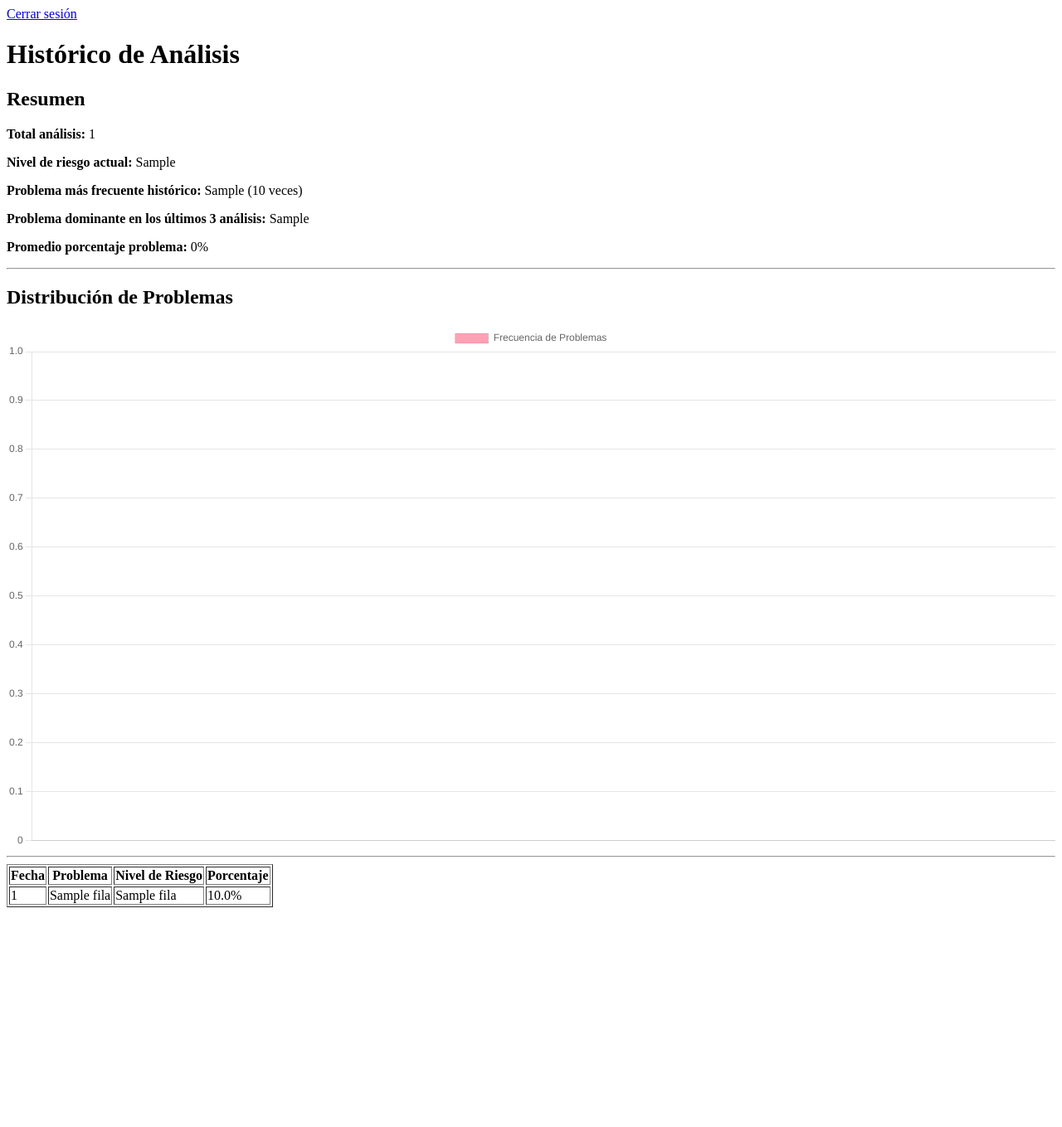
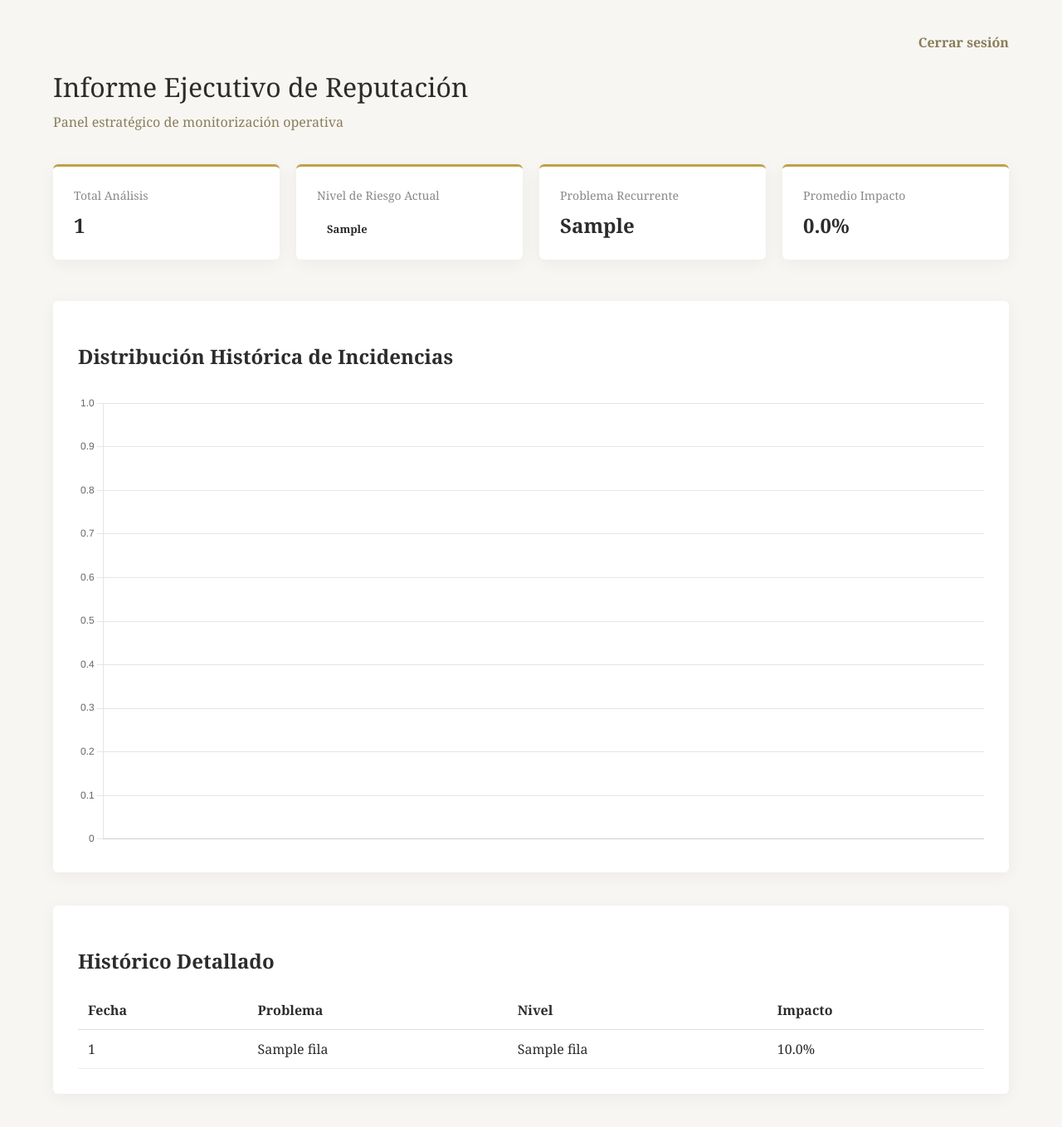
Before and after one commit to requenahectorr/imfull-ai-dashboard, a Flask app: template templates/dashboard.html in a window 1280 px wide. Shown: the whole page at 83% size. Before the commit the page ends 1094 px from the top, so only its background shows below. Run offline with Flask 3, Linux system fonts and the light colour scheme; the template is opened without the code that fills it: most values are stand-ins (such as "Sample title", 1, 10 or a date in 2020).

Commit message:
Premium executive dashboard design

```diff
--- a/templates/dashboard.html
+++ b/templates/dashboard.html
@@ -1,68 +1,171 @@
 <!DOCTYPE html>
 <html>
 <head>
-    <title>Dashboard Histórico</title>
-    <a href="/logout">Cerrar sesión</a>
+    <title>Dashboard Ejecutivo</title>
     <script src="https://cdn.jsdelivr.net/npm/chart.js"></script>
+    <style>
+        body {
+            margin: 0;
+            font-family: 'Georgia', serif;
+            background-color: #f8f6f2;
+            color: #2c2c2c;
+        }
+
+        .container {
+            width: 90%;
+            max-width: 1200px;
+            margin: 40px auto;
+        }
+
+        h1 {
+            font-size: 32px;
+            font-weight: 400;
+            margin-bottom: 10px;
+        }
+
+        .subtitle {
+            color: #8a7d5c;
+            margin-bottom: 40px;
+        }
+
+        .kpi-grid {
+            display: grid;
+            grid-template-columns: repeat(4, 1fr);
+            gap: 20px;
+            margin-bottom: 50px;
+        }
+
+        .kpi-card {
+            background: white;
+            padding: 25px;
+            border-radius: 6px;
+            box-shadow: 0 4px 20px rgba(0,0,0,0.05);
+            border-top: 3px solid #bfa14a;
+        }
+
+        .kpi-title {
+            font-size: 14px;
+            color: #888;
+            margin-bottom: 10px;
+        }
+
+        .kpi-value {
+            font-size: 24px;
+            font-weight: bold;
+        }
+
+        .risk-badge {
+            padding: 6px 12px;
+            border-radius: 20px;
+            font-size: 13px;
+            font-weight: bold;
+        }
+
+        .BAJO { background: #d4edda; color: #155724; }
+        .MODERADO { background: #fff3cd; color: #856404; }
+        .ALTO { background: #f8d7da; color: #721c24; }
+        .CRÍTICO { background: #5a0f0f; color: white; }
+
+        .section {
+            background: white;
+            padding: 30px;
+            border-radius: 6px;
+            box-shadow: 0 4px 20px rgba(0,0,0,0.05);
+            margin-bottom: 40px;
+        }
+
+        table {
+            width: 100%;
+            border-collapse: collapse;
+        }
+
+        table th {
+            text-align: left;
+            padding: 12px;
+            border-bottom: 1px solid #ddd;
+            font-weight: 600;
+        }
+
+        table td {
+            padding: 12px;
+            border-bottom: 1px solid #eee;
+        }
+
+        .logout {
+            text-align: right;
+            margin-bottom: 20px;
+        }
+
+        .logout a {
+            text-decoration: none;
+            color: #8a7d5c;
+            font-weight: bold;
+        }
+
+        canvas {
+            margin-top: 30px;
+        }
+    </style>
 </head>
 
 <body>
 
-    <h1>Histórico de Análisis</h1>
+<div class="container">
 
-    <h2>Resumen</h2>
+    <div class="logout">
+        <a href="/logout">Cerrar sesión</a>
+    </div>
 
-    <p><strong>Total análisis:</strong> {{ total_analisis }}</p>
+    <h1>Informe Ejecutivo de Reputación</h1>
+    <div class="subtitle">Panel estratégico de monitorización operativa</div>
 
-    <p><strong>Nivel de riesgo actual:</strong>
-    {% if ultimo_nivel == "BAJO" %}
-        <span style="color:green;"><strong>{{ ultimo_nivel }}</strong></span>
-    {% elif ultimo_nivel == "MODERADO" %}
-        <span style="color:orange;"><strong>{{ ultimo_nivel }}</strong></span>
-    {% elif ultimo_nivel == "ALTO" %}
-        <span style="color:red;"><strong>{{ ultimo_nivel }}</strong></span>
-    {% elif ultimo_nivel == "CRÍTICO" %}
-        <span style="color:darkred;"><strong>{{ ultimo_nivel }}</strong></span>
-    {% else %}
+    <!-- KPI CARDS -->
+    <div class="kpi-grid">
+
+        <div class="kpi-card">
+            <div class="kpi-title">Total Análisis</div>
+            <div class="kpi-value">{{ total_analisis }}</div>
+        </div>
+
+        <div class="kpi-card">
+            <div class="kpi-title">Nivel de Riesgo Actual</div>
+            <div class="kpi-value">
+                <span class="risk-badge {{ ultimo_nivel }}">
                     {{ ultimo_nivel }}
-    {% endif %}
-    </p>
+                </span>
+            </div>
+        </div>
 
-    <p>
-        <strong>Problema más frecuente histórico:</strong>
-        {{ problema_frecuente }}
-        ({{ frecuencia_problema }} veces)
-    </p>
+        <div class="kpi-card">
+            <div class="kpi-title">Problema Recurrente</div>
+            <div class="kpi-value">{{ problema_frecuente }}</div>
+        </div>
 
-    <p>
-        <strong>Problema dominante en los últimos 3 análisis:</strong>
-        {{ problema_reciente }}
-    </p>
+        <div class="kpi-card">
+            <div class="kpi-title">Promedio Impacto</div>
+            <div class="kpi-value">
+                {{ "%.1f"|format(promedio) }}%
+            </div>
+        </div>
 
-    <p>
-        <strong>Promedio porcentaje problema:</strong>
-        {% if promedio %}
-            {{ "%.1f"|format(promedio) }}%
-        {% else %}
-            0%
-        {% endif %}
-    </p>
+    </div>
 
-    <hr>
+    <!-- GRÁFICO -->
+    <div class="section">
+        <h2>Distribución Histórica de Incidencias</h2>
+        <canvas id="graficoProblemas"></canvas>
+    </div>
 
-    <h2>Distribución de Problemas</h2>
-    <canvas id="graficoProblemas" width="600" height="300"></canvas>
-
-    <hr>
-
-    <table border="1">
+    <!-- TABLA -->
+    <div class="section">
+        <h2>Histórico Detallado</h2>
+        <table>
             <tr>
                 <th>Fecha</th>
                 <th>Problema</th>
-            <th>Nivel de Riesgo</th>
-            <th>Porcentaje</th>
+                <th>Nivel</th>
+                <th>Impacto</th>
             </tr>
-
             {% for fila in datos %}
             <tr>
                 <td>{{ fila[0] }}</td>
@@ -71,33 +174,29 @@
                 <td>{{ "%.1f"|format(fila[3]) }}%</td>
             </tr>
             {% endfor %}
+        </table>
+    </div>
 
-    </table>
+</div>
 
 <script>
-        const ctx = document.getElementById('graficoProblemas').getContext('2d');
+    const ctx = document.getElementById('graficoProblemas');
 
-        const grafico = new Chart(ctx, {
+    new Chart(ctx, {
         type: 'bar',
         data: {
             labels: {{ labels | tojson }},
             datasets: [{
                 label: 'Frecuencia de Problemas',
                 data: {{ valores | tojson }},
-                    backgroundColor: [
-                        'rgba(255, 99, 132, 0.6)',
-                        'rgba(54, 162, 235, 0.6)',
-                        'rgba(255, 206, 86, 0.6)',
-                        'rgba(75, 192, 192, 0.6)'
-                    ],
-                    borderWidth: 1
+                backgroundColor: '#bfa14a'
             }]
         },
         options: {
             responsive: true,
-                scales: {
-                    y: {
-                        beginAtZero: true
+            plugins: {
+                legend: {
+                    display: false
                 }
             }
         }
```
Lines whose indentation alone changed are shown as unchanged.
